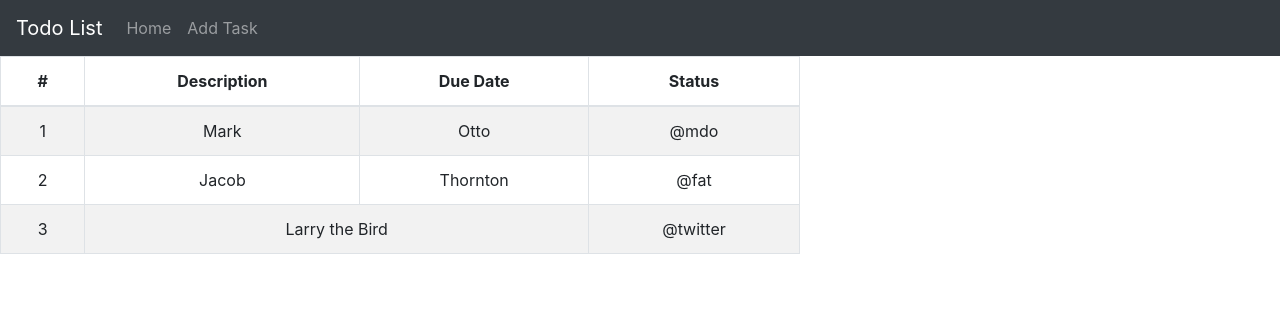
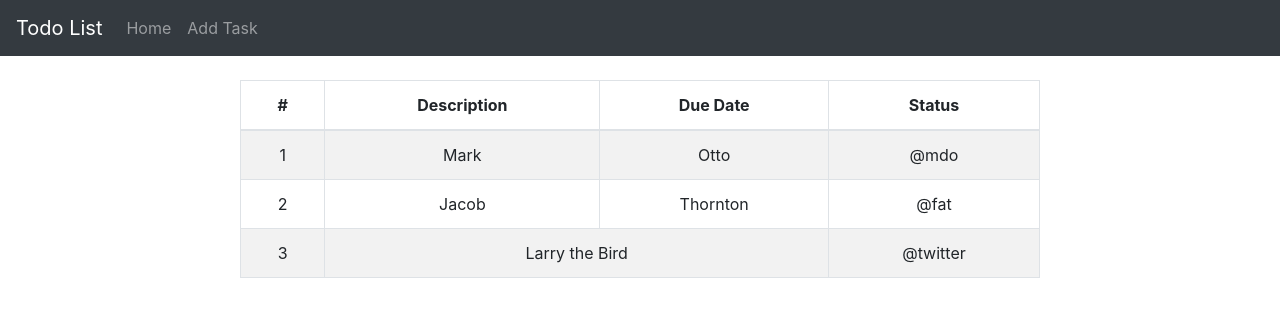
Before and after one commit to c0llision/todo-list-react, a React (Create React App) app: page / in a window 1280 px wide. Shown: the top 316 px of the page. Built offline with nearby package versions, Linux system fonts and the light colour scheme.

Commit message:
add todo table component

```diff
--- a/src/components/homePage.js
+++ b/src/components/homePage.js
@@ -1,40 +1,12 @@
 import React from 'react';
 
-import Table from 'react-bootstrap/Table';
+import TodoTable from './todoTable';
 
 class HomePage extends React.Component {
     render() {
         return (
             <div className="App">
-              <Table striped bordered hover style={{width: 800}}>
-                <thead>
-                  <tr>
-                    <th>#</th>
-                    <th>Description</th>
-                    <th>Due Date</th>
-                    <th>Status</th>
-                  </tr>
-                </thead>
-                <tbody>
-                  <tr>
-                    <td>1</td>
-                    <td>Mark</td>
-                    <td>Otto</td>
-                    <td>@mdo</td>
-                  </tr>
-                  <tr>
-                    <td>2</td>
-                    <td>Jacob</td>
-                    <td>Thornton</td>
-                    <td>@fat</td>
-                  </tr>
-                  <tr>
-                    <td>3</td>
-                    <td colSpan="2">Larry the Bird</td>
-                    <td>@twitter</td>
-                  </tr>
-                </tbody>
-              </Table>
+                <TodoTable />
             </div>
         );
     }
--- /dev/null
+++ b/src/components/todoTable.js
@@ -0,0 +1,44 @@
+import React from 'react';
+
+import Table from 'react-bootstrap/Table';
+
+class TodoTable extends React.Component {
+    render() {
+        return (
+            <div className="App">
+              <br />
+              <Table striped bordered hover style={{width: 800, margin:"auto"}}>
+                <thead>
+                  <tr>
+                    <th>#</th>
+                    <th>Description</th>
+                    <th>Due Date</th>
+                    <th>Status</th>
+                  </tr>
+                </thead>
+                <tbody>
+                  <tr>
+                    <td>1</td>
+                    <td>Mark</td>
+                    <td>Otto</td>
+                    <td>@mdo</td>
+                  </tr>
+                  <tr>
+                    <td>2</td>
+                    <td>Jacob</td>
+                    <td>Thornton</td>
+                    <td>@fat</td>
+                  </tr>
+                  <tr>
+                    <td>3</td>
+                    <td colSpan="2">Larry the Bird</td>
+                    <td>@twitter</td>
+                  </tr>
+                </tbody>
+              </Table>
+            </div>
+        );
+    }
+}
+
+export default TodoTable;
```
